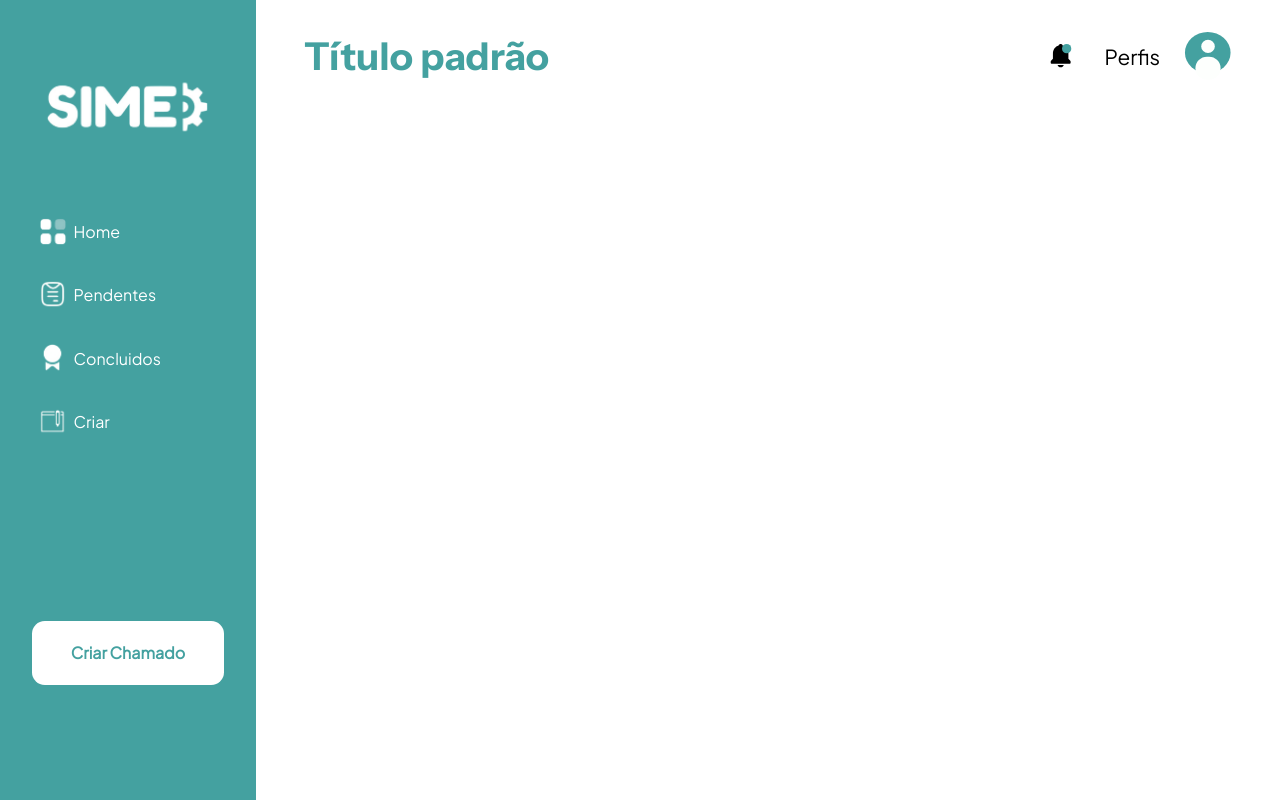
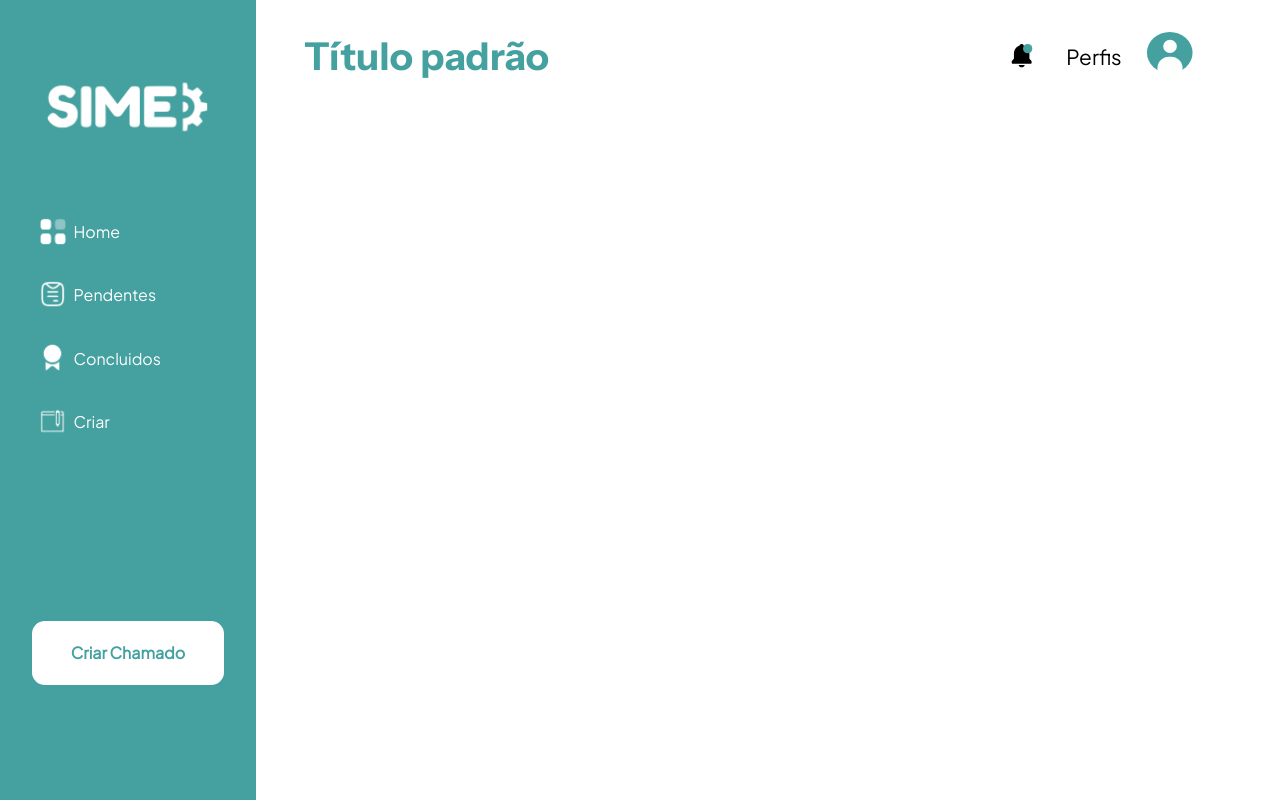
Before and after one commit to etec-SIME/SIME-web-dashboard, an Angular app in the folder SIME-web-dashboard/: page / in a window 1280 px wide. Built offline with nearby package versions, Linux system fonts and the light colour scheme.

Commit message:
Feat: Adicionar terceira coluna em layout para respeitar tamanho da tela

```diff
--- a/SIME-web-dashboard/src/app/components/header/header.component.css
+++ b/SIME-web-dashboard/src/app/components/header/header.component.css
@@ -30,7 +30,6 @@
     display: flex;
     align-items: center;
     gap: 2rem;
-    padding-right: 48px;
 }
 
 #icone-perfil {
--- a/SIME-web-dashboard/src/app/components/layout/layout.component.css
+++ b/SIME-web-dashboard/src/app/components/layout/layout.component.css
@@ -1,5 +1,5 @@
 .layout {
     display: grid;
-    grid-template-columns: minmax(200px, 20vw) auto;
+    grid-template-columns: minmax(200px, 20vw) auto 3vw;
     gap: 3rem;
 }
```
